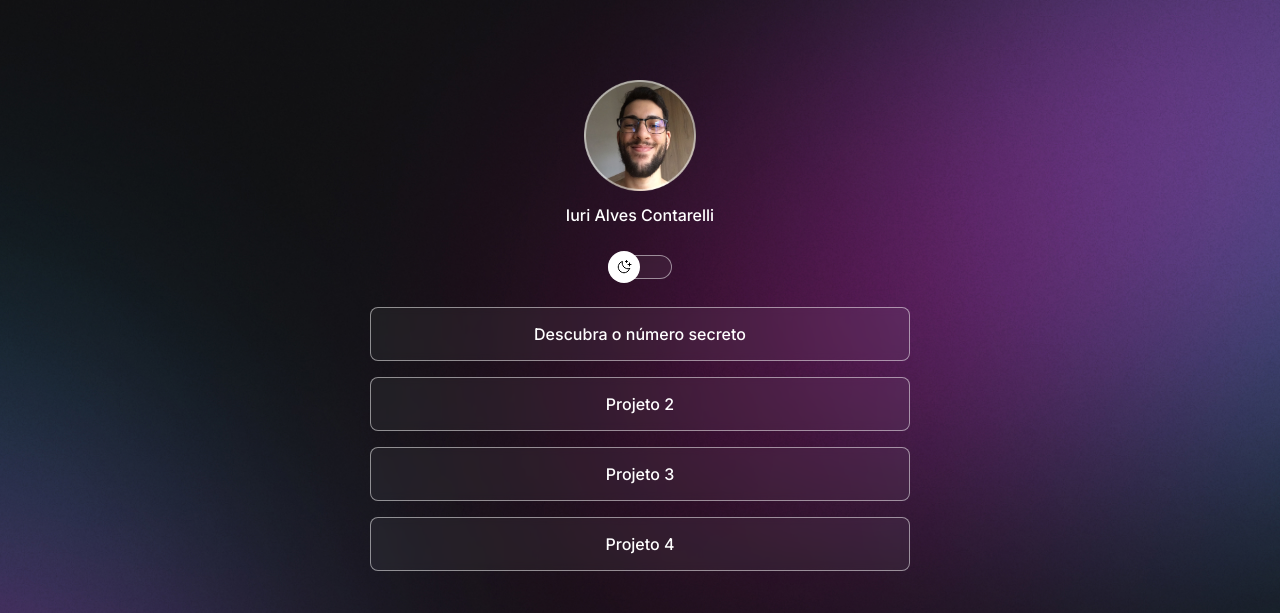
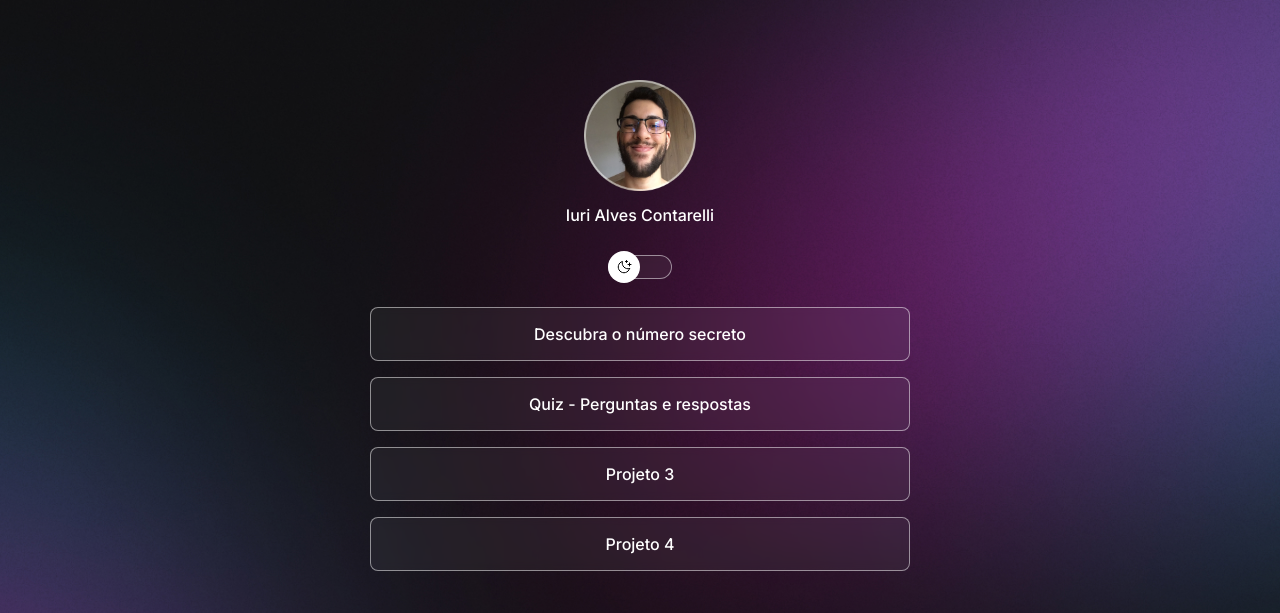
Before and after one commit to iuricontarelli/linktree-iuri, a plain HTML site: page index.html in a window 1280 px wide. Shown: the top 613 px of the page. Drawn offline with nearby package versions, Linux system fonts and the light colour scheme.

Commit message:
add quiz proj 2

```diff
--- a/index.html
+++ b/index.html
@@ -31,7 +31,7 @@
                 <a href="https://iuricontarelli.github.io/alura-numero-secreto/" target="_blank">Descubra o número secreto</a>
             </li>
             <li>
-                <a href="https://www.example.com/" target="_blank">Projeto 2</a>
+                <a href="https://iuricontarelli.github.io/nlw-quiz/" target="_blank">Quiz - Perguntas e respostas</a>
             </li>
             <li>
                 <a href="https://www.example.com/" target="_blank">Projeto 3</a>
```
